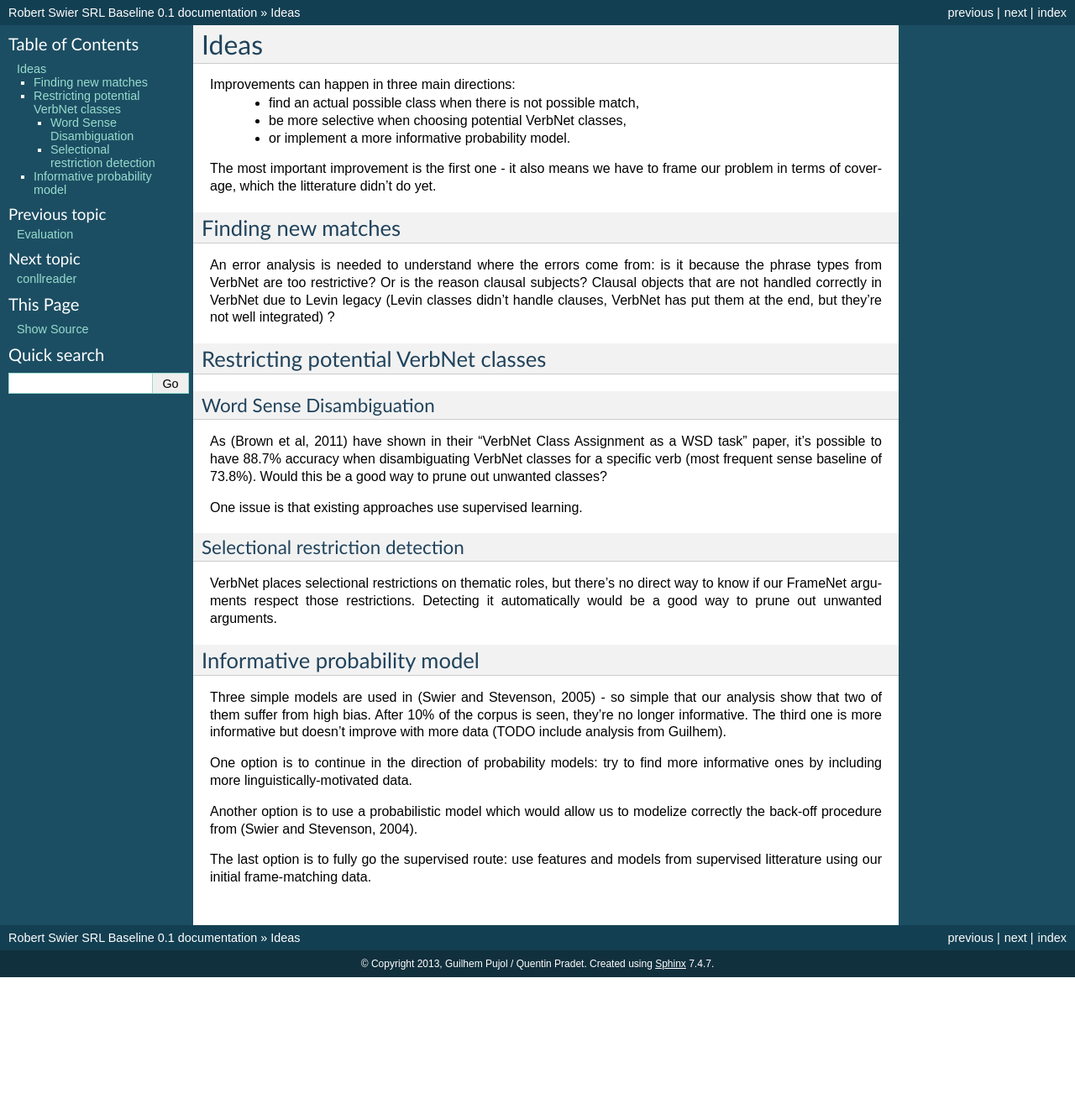
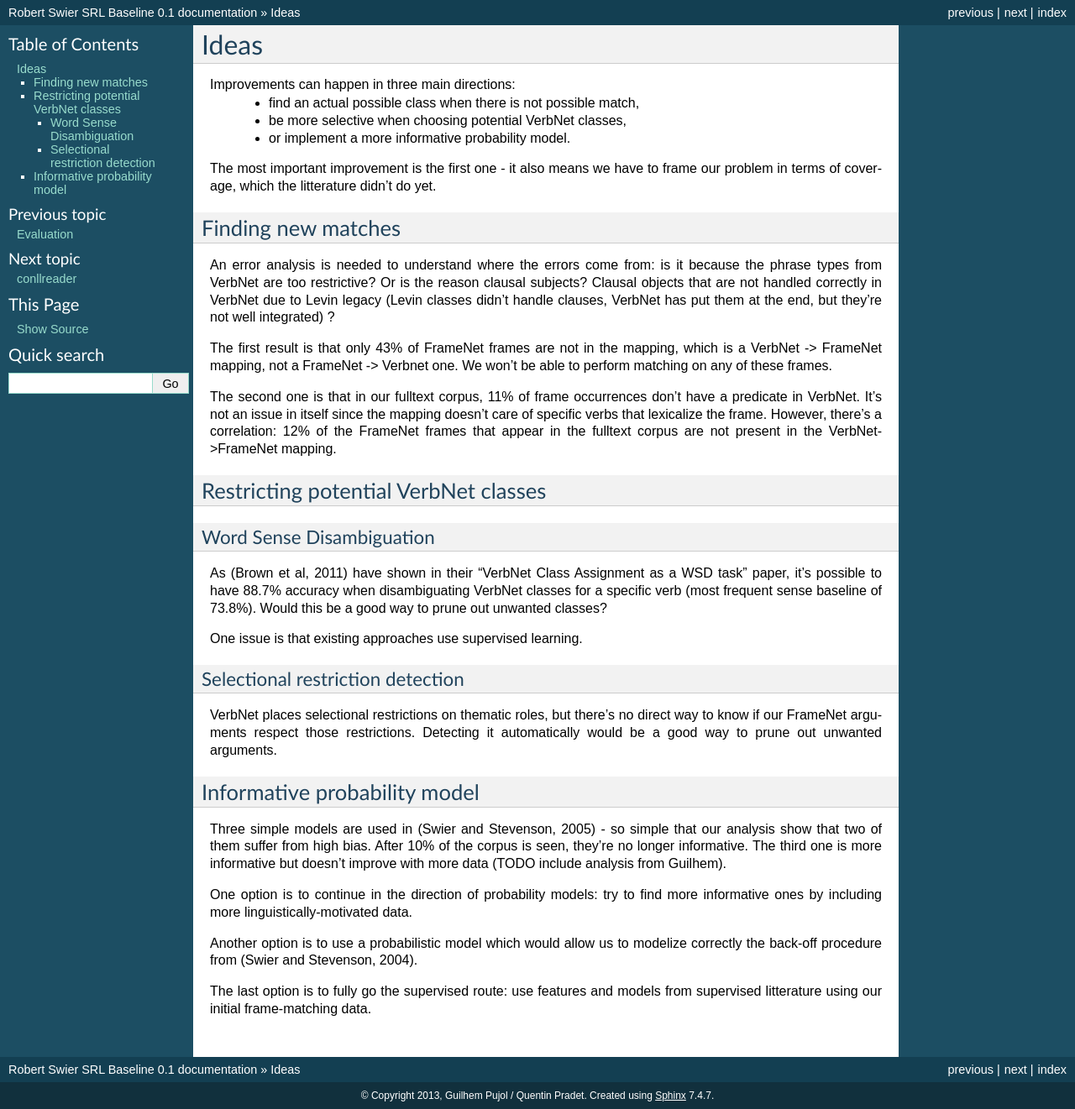
Before and after one commit to aymara/knowledgesrl, a Sphinx documentation site: the page built from doc/ideas.rst, in a window 1280 px wide. Shown: the whole page at 84% size. Built offline with Sphinx 7.4.7, drawn with Linux system fonts in a browser that asks for light colours; before the commit the page ends 1164 px from its top, so only the background shows below that.

Commit message:
First part of the role matching errors study
git-svn-id: svn+ssh://tangerine/mnt/bay/subversion/worksvnroot/trunk/SemanticRoleLabeling/BaselineSRLRobert@18410 7fff26f0-e11d-0410-b8d0-f4b6ff9b0dc5

```diff
--- a/doc/ideas.rst
+++ b/doc/ideas.rst
@@ -17,6 +17,16 @@ because the phrase types from VerbNet are too restrictive? Or is the reason
 clausal subjects? Clausal objects that are not handled correctly in VerbNet due
 to Levin legacy (Levin classes didn't handle clauses, VerbNet has put them at
 the end, but they're not well integrated) ?
+
+The first result is that only 43% of FrameNet frames are not in the mapping, which
+is a VerbNet -> FrameNet mapping, not a FrameNet -> Verbnet one. We won't be
+able to perform matching on any of these frames.
+
+The second one is that in our fulltext corpus, 11% of frame occurrences don't
+have a predicate in VerbNet. It's not an issue in itself since the mapping
+doesn't care of specific verbs that lexicalize the frame. However, there's a
+correlation: 12% of the FrameNet frames that appear in the fulltext corpus are
+not present in the VerbNet->FrameNet mapping.
 
 Restricting potential VerbNet classes
 -------------------------------------
```
